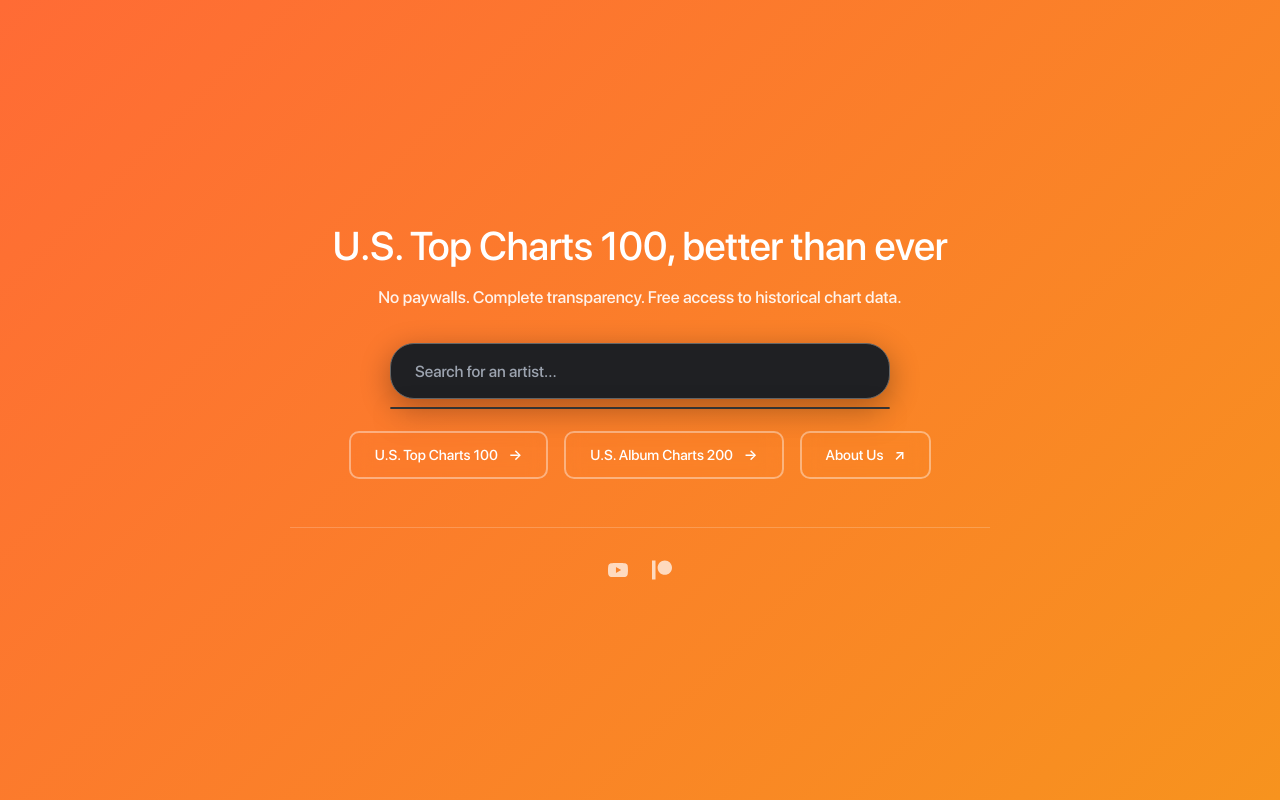
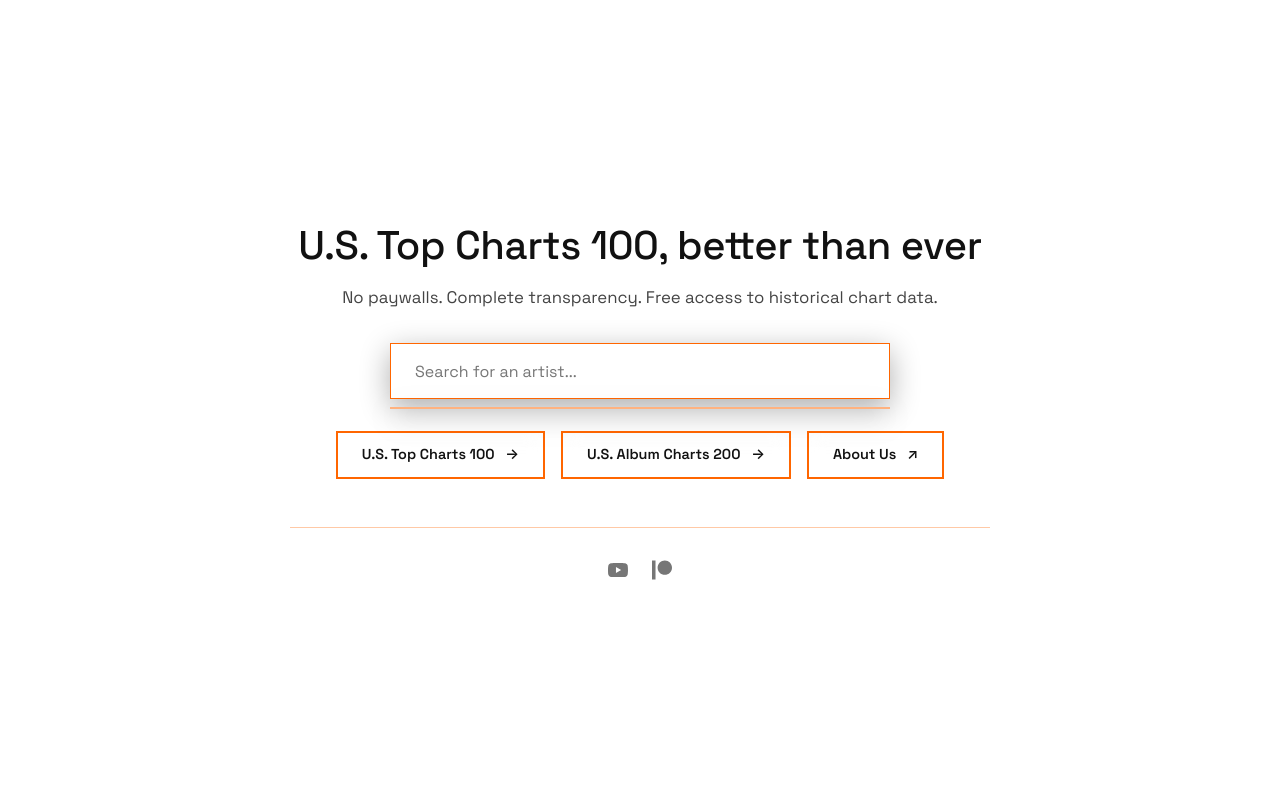
Before and after one commit to prangonbarua/billboard-chart-archive, a Flask app: page / in a window 1280 px wide. Run offline with Flask 3, Linux system fonts and the light colour scheme; parts of the project's set-up code (start-up, migrations or seed data) failed here and were passed over.

Commit message:
Landing page: convert to light Paxel palette

```diff
--- a/templates/index.html
+++ b/templates/index.html
@@ -21,8 +21,8 @@
 
         body {
             font-family: 'SF Pro Display', -apple-system, BlinkMacSystemFont, 'Segoe UI', sans-serif;
-            background: linear-gradient(135deg, #FF6B35 0%, #F7931E 100%);
-            color: #ffffff;
+            background: #ffffff;
+            color: #111111;
             line-height: 1.6;
             min-height: 100vh;
             display: flex;
@@ -40,7 +40,7 @@
         h1 {
             font-size: clamp(1.5rem, 4vw, 2.5rem);
             font-weight: 500;
-            color: #fff;
+            color: #111111;
             margin-bottom: 0.75rem;
             letter-spacing: -0.01em;
             line-height: 1.3;
@@ -48,7 +48,7 @@
 
         .subtitle {
             font-size: clamp(0.9rem, 1.5vw, 1.05rem);
-            color: rgba(255, 255, 255, 0.9);
+            color: #444444;
             margin-bottom: 2rem;
             font-weight: 400;
         }
@@ -62,7 +62,7 @@
         .footer-social {
             margin-top: 3rem;
             padding-top: 2rem;
-            border-top: 1px solid rgba(255, 255, 255, 0.2);
+            border-top: 1px solid rgba(255,102,0,0.35);
         }
 
         .footer-social-links {
@@ -73,7 +73,7 @@
         }
 
         .footer-link {
-            color: rgba(255, 255, 255, 0.7);
+            color: #767676;
             text-decoration: none;
             font-size: 0.9rem;
             transition: all 0.3s ease;
@@ -113,10 +113,10 @@
             width: 100%;
             padding: 1rem 1.5rem;
             min-height: 56px;
-            background: #1F2023;
-            border: 1px solid #444444;
+            background: #ffffff;
+            border: 1px solid rgba(255,102,0,0.5);
             border-radius: 24px;
-            color: #f3f4f6;
+            color: #111111;
             font-size: 1rem;
             font-family: inherit;
             transition: all 0.3s ease;
@@ -125,13 +125,13 @@
 
         input[type="text"]:focus {
             outline: none;
-            border-color: #666666;
-            background: #1F2023;
+            border-color: #ff6600;
+            background: #ffffff;
             box-shadow: 0 8px 30px rgba(0, 0, 0, 0.32);
         }
 
         input[type="text"]::placeholder {
-            color: #9CA3AF;
+            color: #767676;
         }
 
         .autocomplete-items {
@@ -139,8 +139,8 @@
             top: 100%;
             left: 0;
             right: 0;
-            background: #1F2023;
-            border: 1px solid #333333;
+            background: #ffffff;
+            border: 1px solid rgba(255,102,0,0.5);
             border-radius: 16px;
             margin-top: 0.5rem;
             max-height: 280px;
@@ -205,8 +205,8 @@
         .hero-button {
             padding: 0.65rem 1.5rem;
             background: transparent;
-            color: #fff;
-            border: 2px solid rgba(255, 255, 255, 0.4);
+            color: #111111;
+            border: 2px solid #ff6600;
             border-radius: 10px;
             font-size: 0.9rem;
             font-weight: 600;
@@ -274,6 +274,7 @@
             }
         }
     </style>
+    <link rel="stylesheet" href="/static/paxel.css">
 </head>
 <body>
     <div class="main-container">
```
Also changed, not shown: other parts of templates/index.html (+11 -11 lines).
